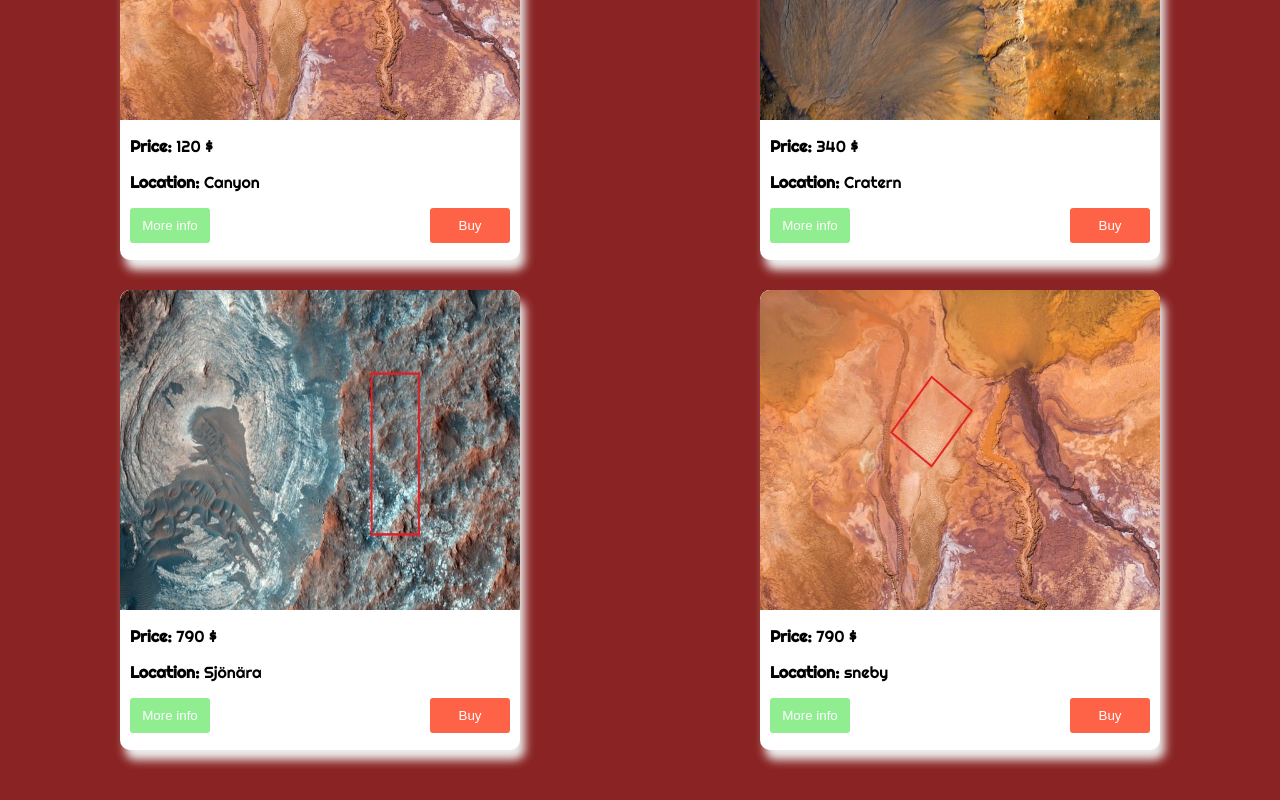
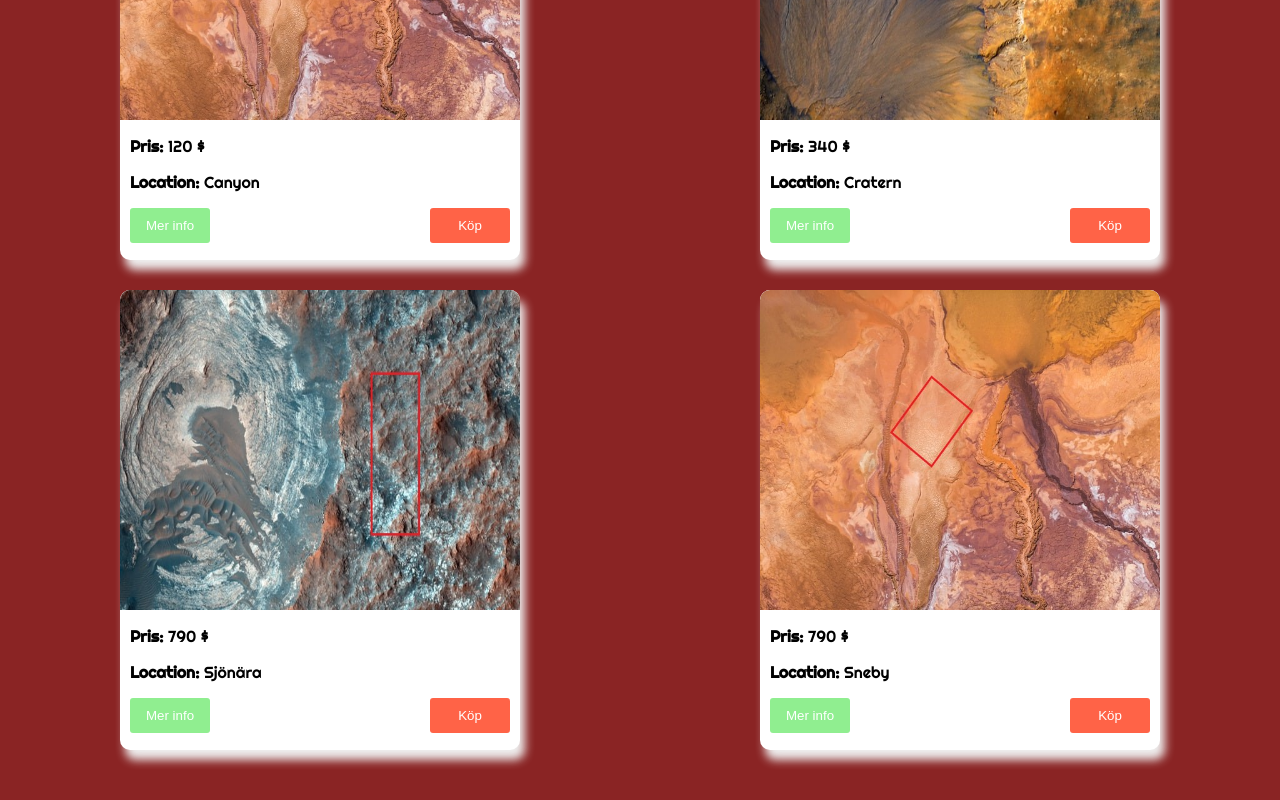
Before and after one commit to Nicklas-Holmqvist/mini-projekt-mars, a React (Create React App) app: page /MarsPlot in a window 1280 px wide. Shown: the part 300-1100 px from the top of the page. Built offline with nearby package versions, Linux system fonts and the light colour scheme.

Commit message:
modal klar

```diff
--- a/src/components/Cards/CardComponent.tsx
+++ b/src/components/Cards/CardComponent.tsx
@@ -25,7 +25,7 @@ const CardComponent = (props: Props) => {
       <div style={flexContainer}>
         <div style={{ paddingLeft: "10px" }}>
           <p>
-            <strong>Price:</strong> {props.price}
+            <strong>Pris:</strong> {props.price}
             <strong> $</strong>
           </p>
           <p>
@@ -49,7 +49,7 @@ const CardComponent = (props: Props) => {
             }}
             onClick={() => setZoom(!moreInfo)}
           >
-            More info
+            Mer info
           </button>
 
           <button
@@ -59,7 +59,7 @@ const CardComponent = (props: Props) => {
               backgroundColor: "tomato",
             }}
           >
-            Buy
+            Köp
           </button>
         </div>
 
--- a/src/components/Cards/CardContainer.tsx
+++ b/src/components/Cards/CardContainer.tsx
@@ -33,8 +33,9 @@ const CardContainer = (props: Props) => {
     {
       img: "canyon",
       price: 790,
-      location: "sneby ",
-      moreInfo: "",
+      location: "Sneby ",
+      moreInfo:
+        "Ligger i närheten till Mars största ravin med ett härligt klimat och temperaturer kring 200 - 300 grader året om.",
     },
   ];
 
@@ -42,8 +43,22 @@ const CardContainer = (props: Props) => {
     <div style={containerStyle}>
       {modalOpen && (
         <Modal closeModal={closeModal}>
-          <p>HEj på dig MOdal</p>
-          <button onClick={closeModal}>close Modal</button>
+          <div
+            style={{
+              height: "200px",
+              width: "200px",
+              backgroundColor: "#8A2424",
+              color: "white",
+              padding: "1rem",
+              borderRadius: "5px",
+            }}
+          >
+            <h2>OBS!</h2>
+            <p>Tyvärr ligger vårat betalningssystem nere för tilfället! </p>
+            <button style={buttonStyle} onClick={closeModal}>
+              Stäng
+            </button>
+          </div>
         </Modal>
       )}
       {imgCardContainer.map((card) => (
@@ -71,4 +86,12 @@ const containerStyle: CSSProperties = {
   backgroundColor: "#8A2424",
   marginBottom: "40px",
 };
+const buttonStyle: CSSProperties = {
+  borderRadius: "3px",
+  color: "black",
+  padding: "10px",
+  border: "none",
+  width: "80px",
+  outline: "none",
+};
 export default CardContainer;
```
